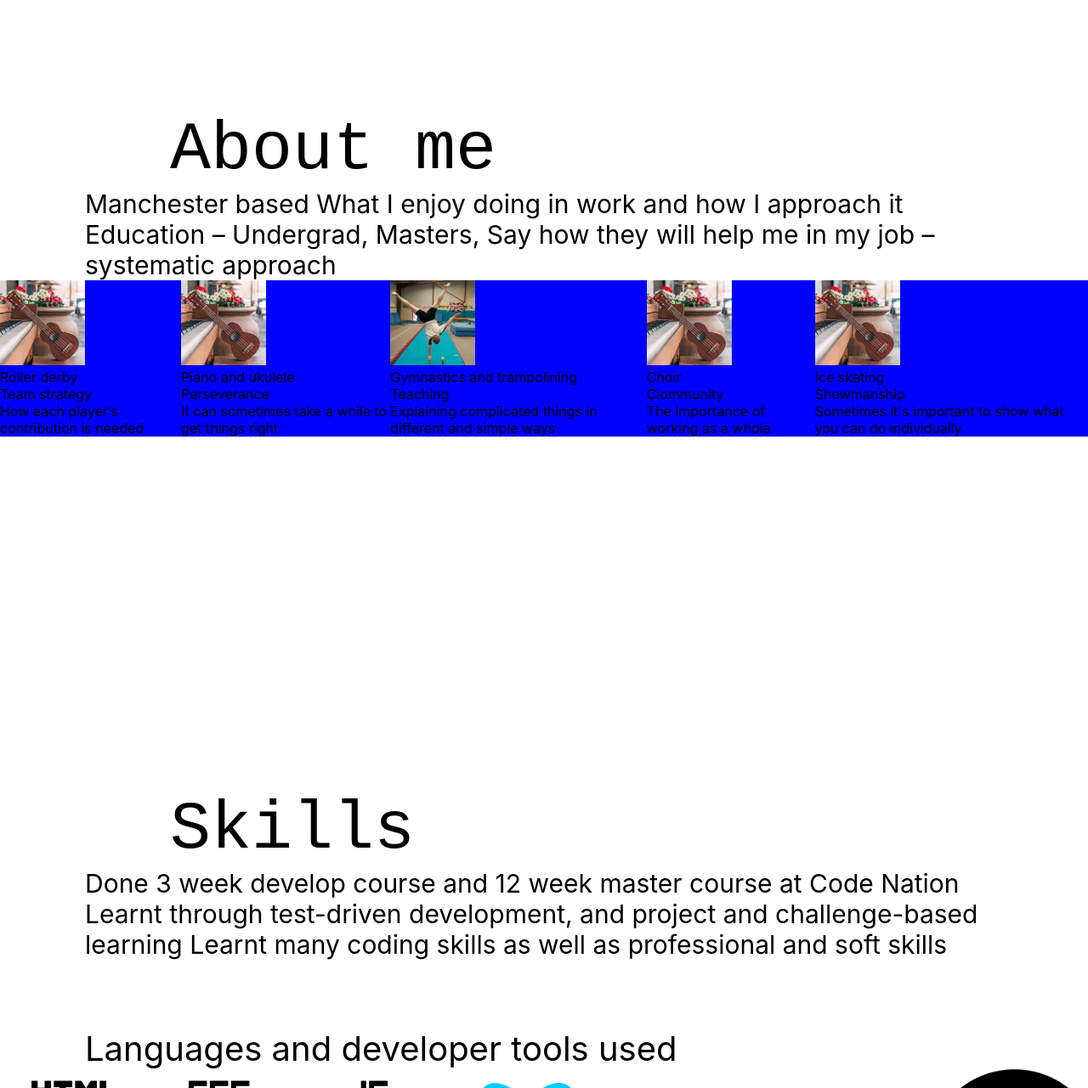
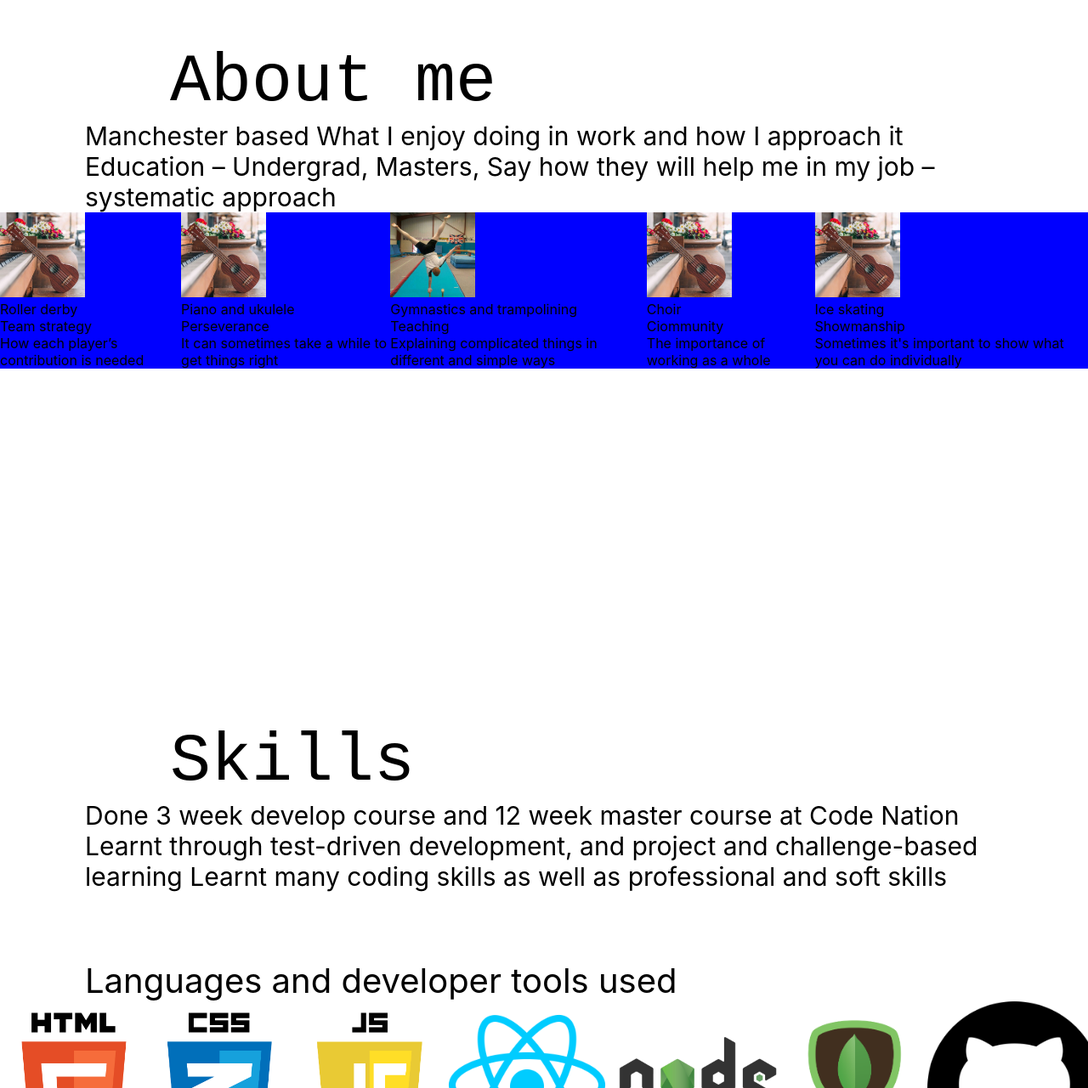
Before and after one commit to richardwardingley/portfolio-react, a React (Create React App) app: page / in a window 1280 px wide. Shown: the part 869-2150 px from the top of the page at 85% size. Built offline with nearby package versions, Linux system fonts and the light colour scheme.

Commit message:
smooth scroll

```diff
--- a/src/App.css
+++ b/src/App.css
@@ -3,3 +3,6 @@
   box-sizing: border-box;
   padding: 0;
 }
+html {
+  scroll-behavior: smooth;
+}
--- a/src/components/AboutMe.css
+++ b/src/components/AboutMe.css
@@ -4,7 +4,7 @@
 #aboutMeTitle {
     font-size: 80px;
     font-family: monospace;
-    padding: 200px 0 0 200px;
+    padding: 120px 0 0 200px;
     text-align: left;
 }
 #aboutText {
--- a/src/components/Navbar.css
+++ b/src/components/Navbar.css
@@ -15,7 +15,6 @@ nav a {
     text-decoration: none;
     color: white;
     padding: 20px 30px 20px 30px;
-    /* border-radius: 10px; */
 }
 nav a:hover {
     background-color: white;
--- a/src/components/ProjectExamples.css
+++ b/src/components/ProjectExamples.css
@@ -1,7 +1,7 @@
 #projectsTitle {
     font-size: 80px;
     font-family: monospace;
-    padding: 200px 0 0 200px;
+    padding: 120px 0 0 200px;
     text-align: left;
 }
 #projectsBullets {
--- a/src/components/Skills.css
+++ b/src/components/Skills.css
@@ -1,7 +1,7 @@
 #skillsTitle {
     font-size: 80px;
     font-family: monospace;
-    padding: 200px 0 0 200px;
+    padding: 120px 0 0 200px;
     text-align: left;
 }
 #skillsText {
--- a/src/components/Tools.css
+++ b/src/components/Tools.css
@@ -1,5 +1,8 @@
 #scrollingToolsDiv {
     height: 200px;
     display: flex;
-    width: 100%;
+
 }
+/* .toolsLogos {
+    height: 200px;
+} */
--- a/src/components/Tools.js
+++ b/src/components/Tools.js
@@ -12,7 +12,8 @@ import pythonlogo from '../img/pythonlogo.png';
 const Tools = () => {
     return (
         <div id="scrollingToolsDiv">
-            <img classname="toolsLogos" src={htmllogo} alt=""/>
+            <img src={htmllogo} alt=""/>
+
             <img classname="toolsLogos" src={csslogo} alt=""/>
             <img src={jslogo} alt=""/>
             <img src={reactlogo} alt=""/>
```
Also changed, not shown: src/components/ProjectExamples.js (+16 -0 lines), 1 other file (tests, documents, lock files or other folders).
